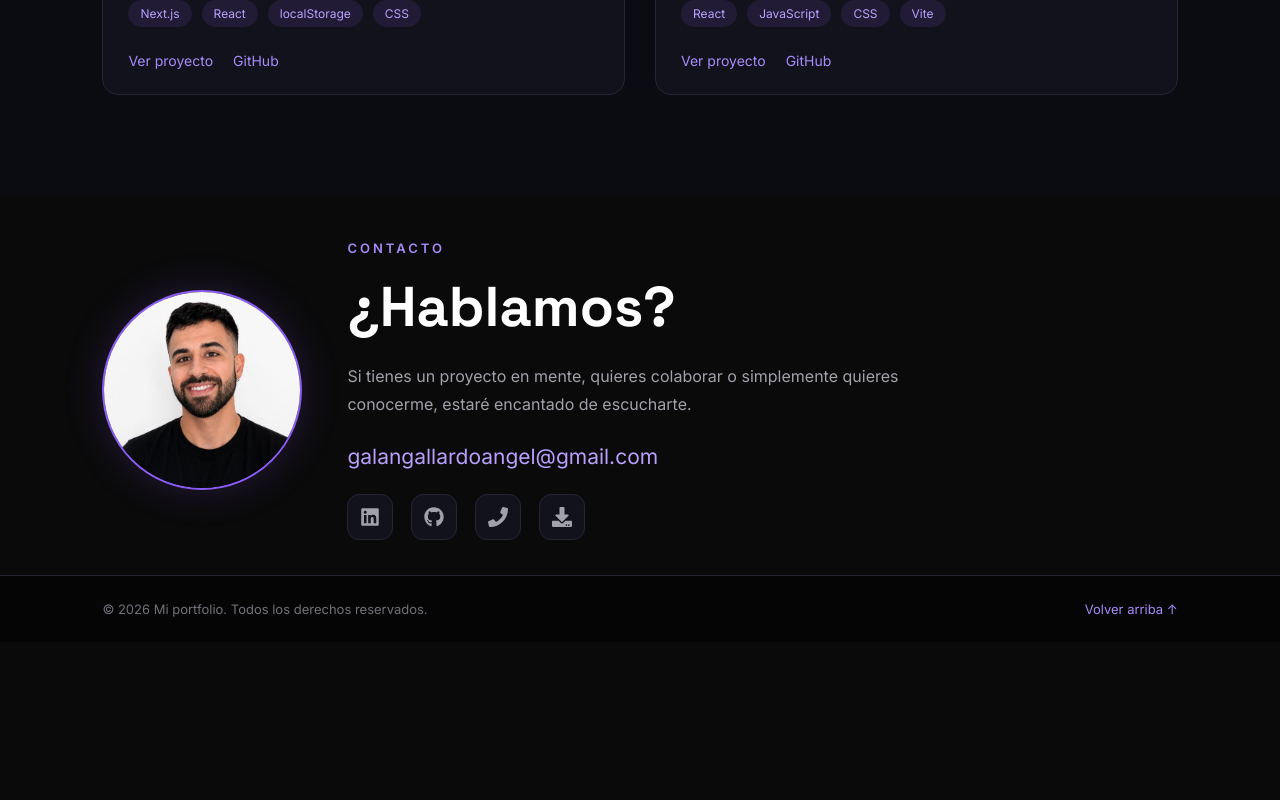
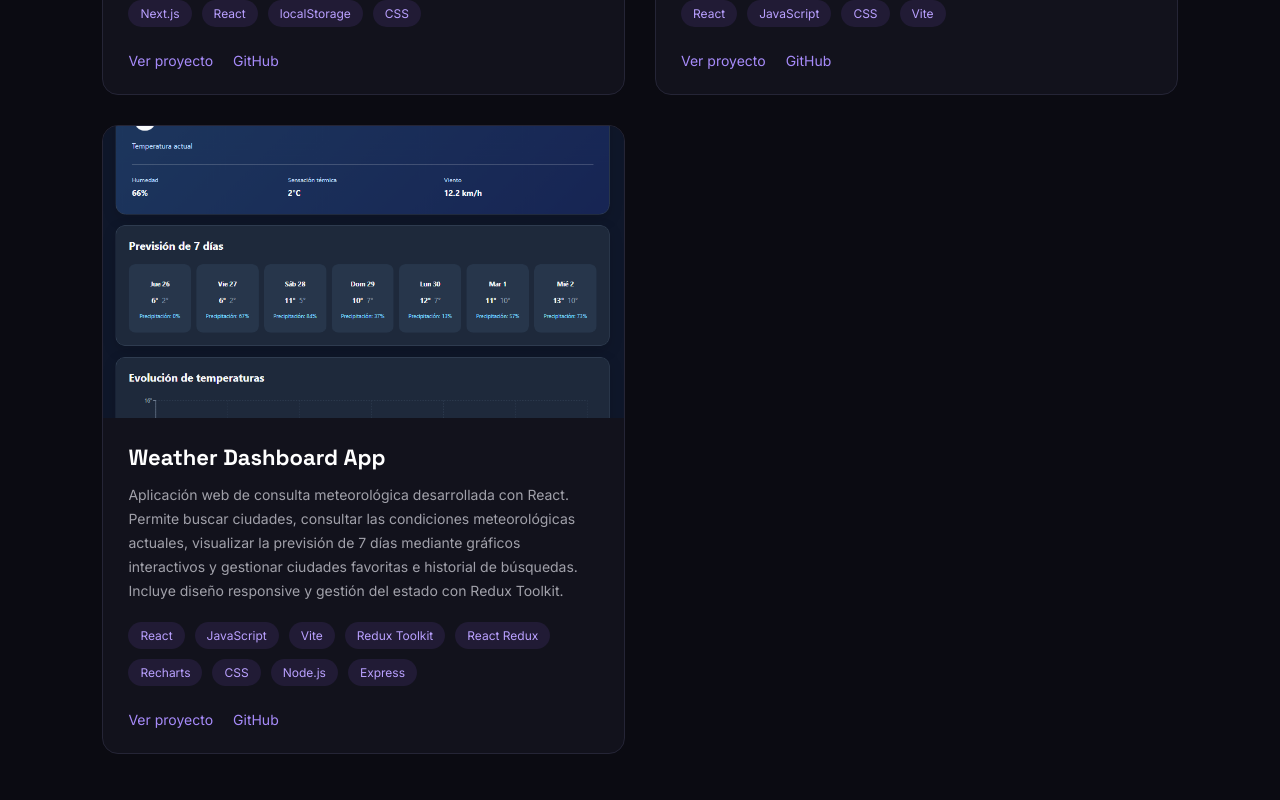
Before and after one commit to galangallardoangel/portfolio, a Next.js app: page / in a window 1280 px wide. Shown: the part 1500-2300 px from the top of the page. Before the commit the page ends 2142 px from the top, so only its background shows below. Built offline with nearby package versions, Linux system fonts and the light colour scheme.

Commit message:
Add Weather Dashboard to portfolio

```diff
--- a/src/components/Proyectos/Proyectos.jsx
+++ b/src/components/Proyectos/Proyectos.jsx
@@ -20,6 +20,27 @@ const proyectos = [
     tecnologias: ["React", "JavaScript", "CSS", "Vite"],
     demo: "https://galangallardoangel.github.io/star-rating/",
     github: "https://github.com/galangallardoangel/star-rating",
+  },
+
+  {
+    id: 3,
+    titulo: "Weather Dashboard App",
+    descripcion:
+      "Aplicación web de consulta meteorológica desarrollada con React. Permite buscar ciudades, consultar las condiciones meteorológicas actuales, visualizar la previsión de 7 días mediante gráficos interactivos y gestionar ciudades favoritas e historial de búsquedas. Incluye diseño responsive y gestión del estado con Redux Toolkit.",
+    imagen: "/proyectos/weather-dashboard.png",
+    tecnologias: [
+      "React",
+      "JavaScript",
+      "Vite",
+      "Redux Toolkit",
+      "React Redux",
+      "Recharts",
+      "CSS",
+      "Node.js",
+      "Express",
+    ],
+    demo: "PEGA_AQUI_TU_URL_DE_VERCEL",
+    github: "https://github.com/galangallardoangel/dashboard-weather",
   },
 ];
 
```
Also changed, not shown: public/proyectos/weather-dashboard.png (added).
